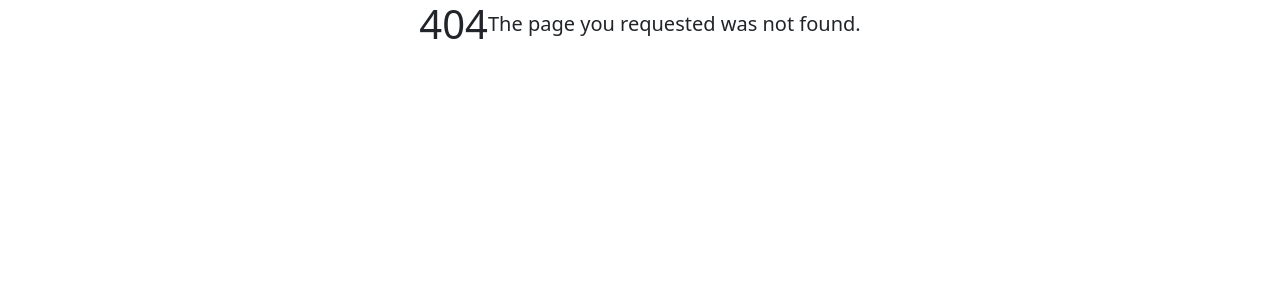
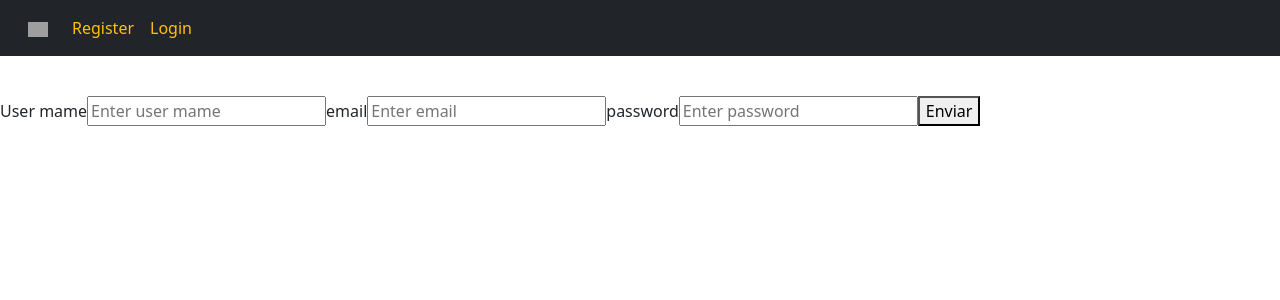
Before and after one commit to JSSatorres/gifhty, a React (Create React App) app in the folder client/: page /register in a window 1280 px wide. Before the commit this address had no page. Shown: the top 300 px of the page. Built offline with nearby package versions, Linux system fonts and the light colour scheme; grey boxes are pictures that could not be loaded.

Commit message:
create register component

```diff
--- a/client/src/App.js
+++ b/client/src/App.js
@@ -9,6 +9,8 @@ import Profile from "./pages/Profile";
 import Upload from "./pages/Upload";
 import MyGifts from "./pages/MyGifts";
 import EditGift from "./pages/EditGift";
+import Register from "./pages/Register";
+import Login from "./pages/Login";
 
 function App() {
   return (
@@ -18,6 +20,8 @@ function App() {
         <Route path="/profile" element={<Profile />} />
         <Route path="/upload" element={<Upload />} />
         <Route path="/mygifts" element={<MyGifts />} />
+        <Route path="/register" element={<Register />} />
+        <Route path="/login" element={<Login />} />
         <Route path="*" element={<NotFound />} />
         <Route path="/editgift/:id" element={<EditGift />} />
       </Routes>
--- a/client/src/components/navbar/Navbar.js
+++ b/client/src/components/navbar/Navbar.js
@@ -2,7 +2,7 @@ import React, { useState } from "react";
 import { Link } from "react-router-dom";
 
 const Navbar = () => {
-  const [user, setUser] = useState(true);
+  const [user, setUser] = useState(false);
   return (
     <nav className="navbar navbar-expand-lg navbar-dark bg-dark fixed-top">
       <div className="container-fluid">
@@ -36,22 +36,22 @@ const Navbar = () => {
           </div>
         ) : (
           <div className="collapse navbar-collapse" id="navbarSupportedContent">
-            <a className="navbar-brand mt-2 mt-lg-0" href="#">
+            <Link to="/" className="nav-link">
               <img
                 src="https://mdbcdn.b-cdn.net/img/logo/mdb-transaprent-noshadows.webp"
                 height="15"
                 alt="MDB Logo"
                 loading="lazy"
               />
-            </a>
+            </Link>
             <ul className="navbar-nav me-auto mb-2 mb-lg-0">
               <li className="nav-item">
-                <Link to="/mygifts" className="nav-link text-warning">
+                <Link to="/register" className="nav-link text-warning">
                   Register
                 </Link>
               </li>
               <li className="nav-item">
-                <Link to="/mygifts" className="nav-link text-warning">
+                <Link to="/login" className="nav-link text-warning">
                   Login
                 </Link>
               </li>
--- /dev/null
+++ b/client/src/pages/Login.js
@@ -0,0 +1,12 @@
+import React from "react";
+import Navbar from "../components/navbar";
+const Login = () => {
+  return (
+    <div>
+      <Navbar />
+      Login
+    </div>
+  );
+};
+
+export default Login;
--- /dev/null
+++ b/client/src/pages/Register.js
@@ -0,0 +1,53 @@
+import React, { useState } from "react";
+import Navbar from "../components/navbar";
+
+function Register() {
+  const [user, setUser] = useState({
+    email: "",
+    password: "",
+    userName: "",
+  });
+
+  const hadleSubmit = () => {
+
+  };
+
+  const handleChange = (e) => {
+    setUser({...user, [e.target.name]:e.target.value});
+  };
+
+  return (
+    <div>
+      <Navbar />
+      <form className="mt-5 pt-5">
+        <label htmlFor="email">User mame</label>
+        <input
+          type="userName"
+          name="userName"
+          placeholder="Enter user mame"
+          onChange={handleChange}
+        />
+
+        <label htmlFor="email">email</label>
+        <input
+          type="email"
+          name="email"
+          placeholder="Enter email"
+          onChange={handleChange}
+        />
+
+        <label htmlFor="email">password</label>
+        <input
+          type="password"
+          name="password"
+          placeholder="Enter password"
+          onChange={handleChange}
+        />
+
+        <button type="submit"> Enviar</button>
+      </form>
+    </div>
+  );
+}
+
+export default Register;
```
